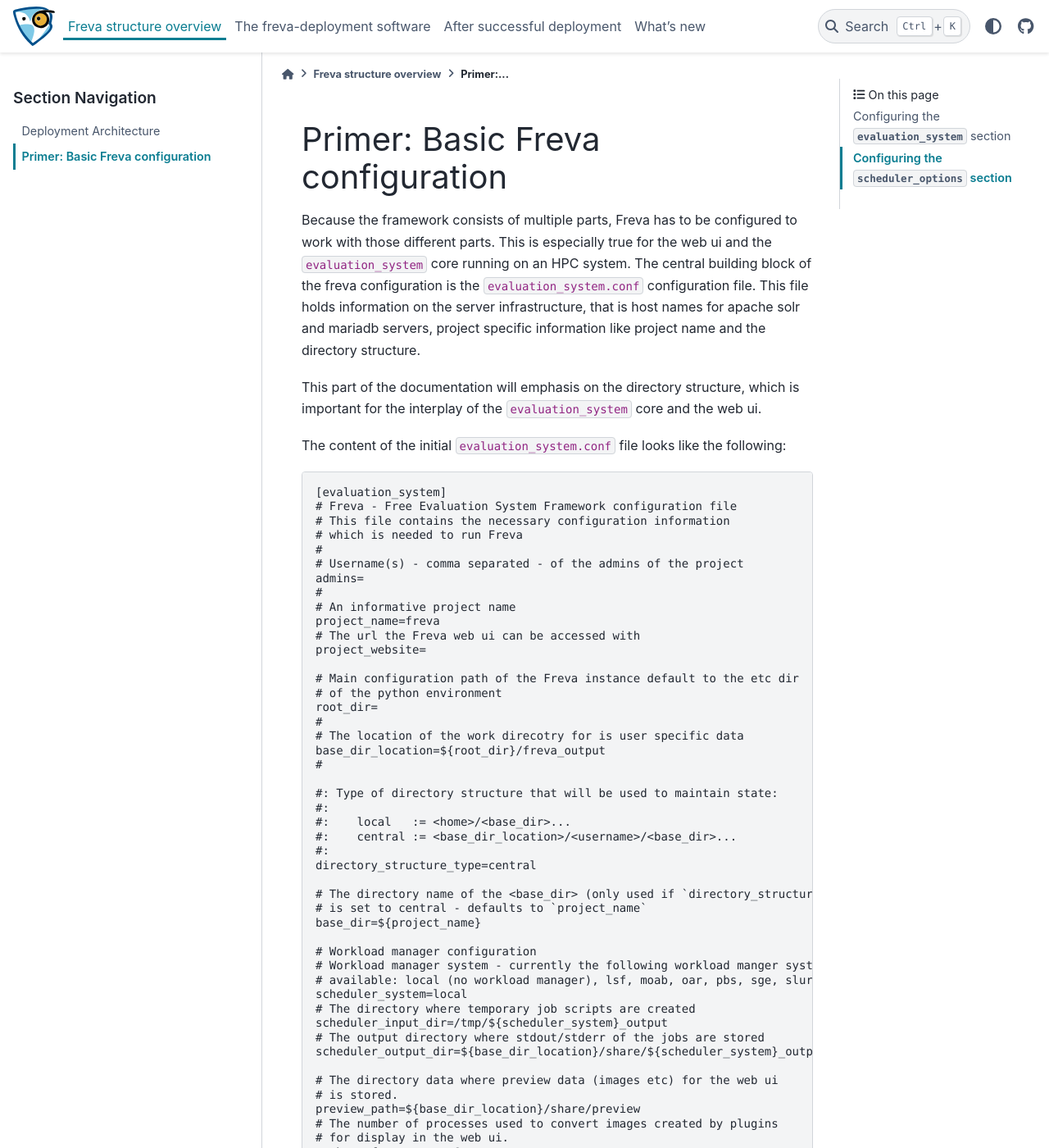
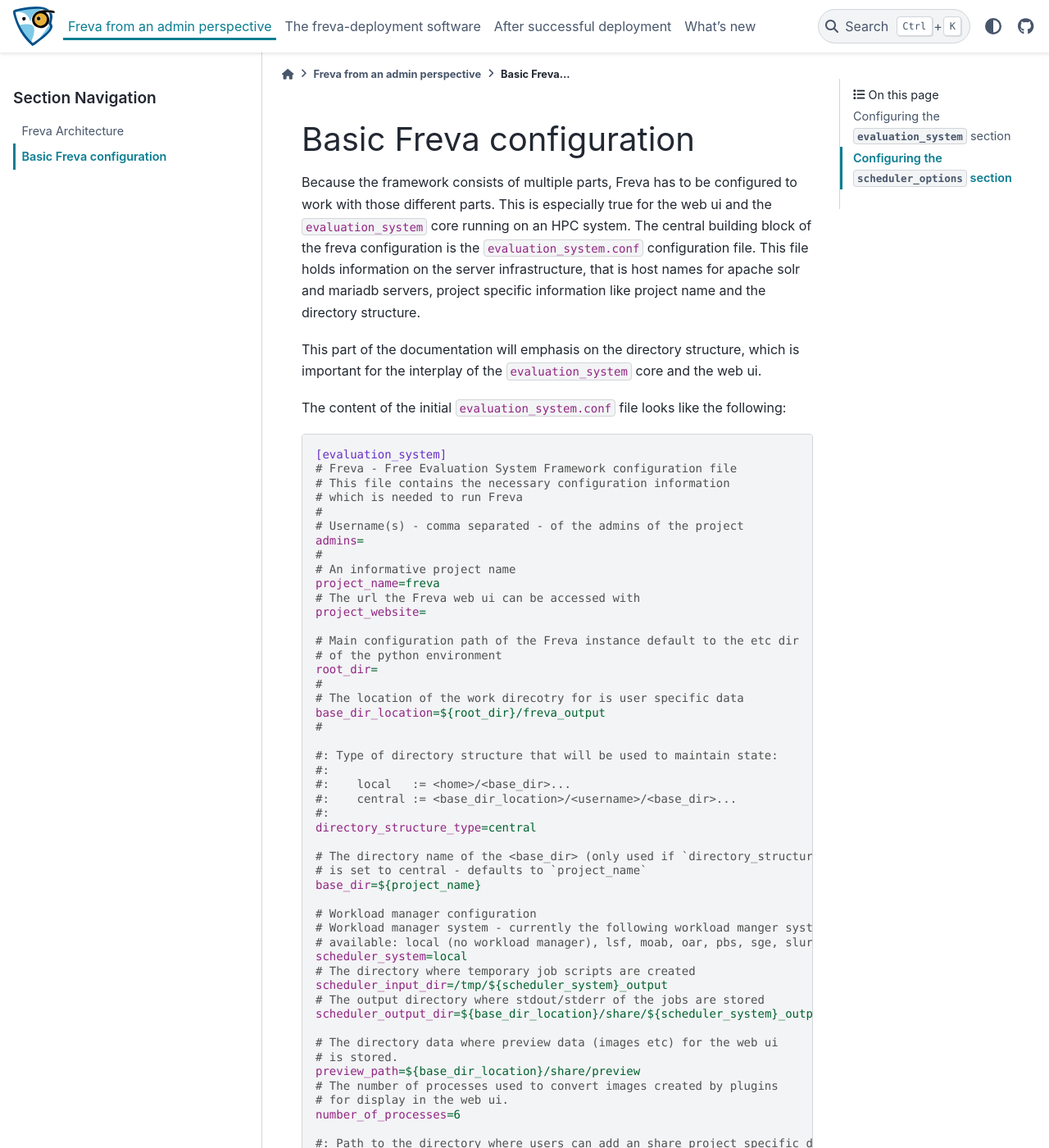
Before and after one commit to FREVA-CLINT/freva-deployment, a Sphinx documentation site: the page built from docs/architecture/Folders.md, in a window 1280 px wide and 1400 px high. Shown: the whole window at 82% size. Built offline with Sphinx 7.4.7 and the PyData theme 0.15.4, drawn with Linux system fonts in a browser that asks for light colours; some of the changed text lies outside the part shown.

Commit message:
Restructure docs.

````diff
--- a/docs/architecture/Architecture.md
+++ b/docs/architecture/Architecture.md
@@ -1,4 +1,4 @@
-# Deployment Architecture
+# Freva Architecture
 
 
 The Free evaluation system framework (Freva) consists of three basic parts:
--- a/docs/architecture/Folders.md
+++ b/docs/architecture/Folders.md
@@ -1,4 +1,4 @@
-# Primer: Basic Freva configuration
+# Basic Freva configuration
 
 Because the framework consists of multiple parts, Freva has to be configured
 to work with those different parts. This is especially true for the web ui
@@ -14,7 +14,7 @@
 The content of the initial `evaluation_system.conf` file looks like the
 following:
 
-```
+```ini
 [evaluation_system]
 # Freva - Free Evaluation System Framework configuration file
 # This file contains the necessary configuration information
--- a/docs/architecture/index.rst
+++ b/docs/architecture/index.rst
@@ -1,5 +1,5 @@
-Freva structure overview
-========================
+Freva from an admin perspective
+===============================
 
 This chapter gives an overview of how freva works and a working freva deployment
 is configured. Read the section in this chapter carefully to understand
--- a/docs/conf.py
+++ b/docs/conf.py
@@ -39,11 +39,9 @@
     "sphinx.ext.autodoc",
     "sphinx.ext.intersphinx",
     "sphinx.ext.napoleon",
-    "nbsphinx",
     "recommonmark",
-    "sphinx.ext.viewcode",
-    "sphinxcontrib_github_alt",
     "sphinx_copybutton",
+    "sphinx_togglebutton",
 ]
 
 # Add any paths that contain templates here, relative to this directory.
````
Also changed, not shown: 1 other file.
